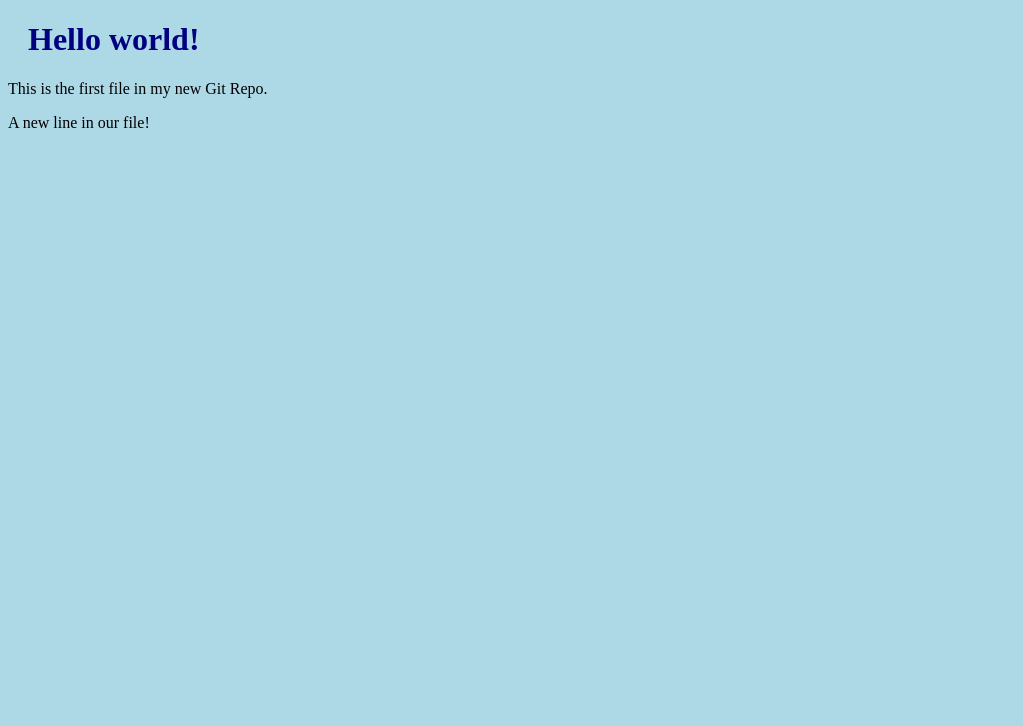
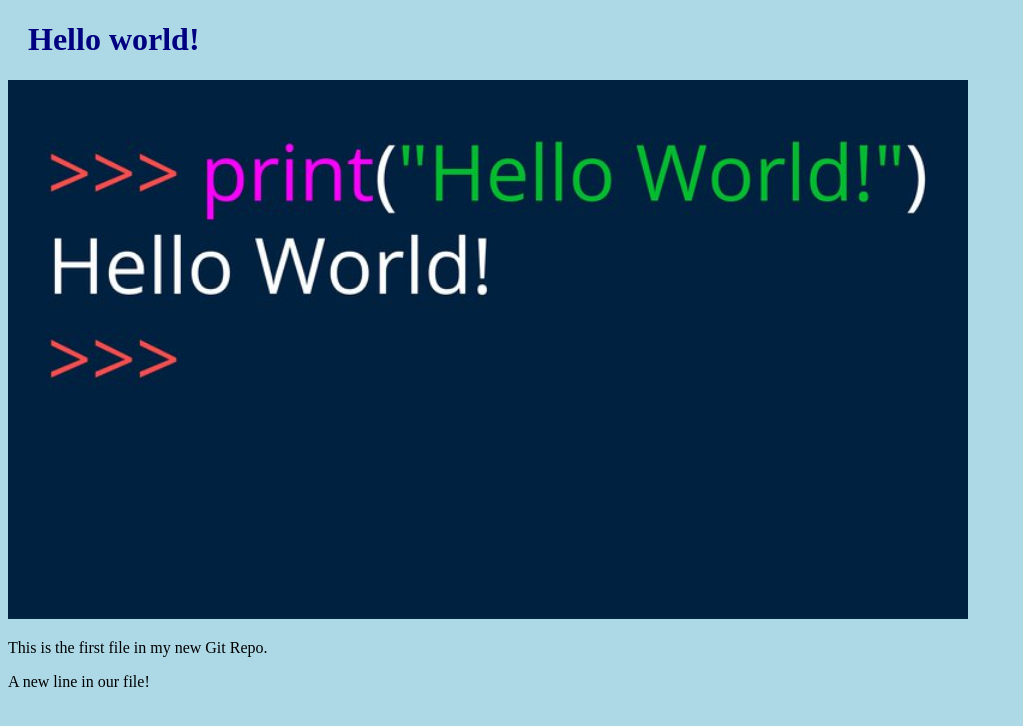
Before and after one commit to JoaoPedroMaFi/w3schools-test, a plain HTML site: page project/index.html in a window 1280 px wide. Shown: the whole page, without its empty margins (0-1023 px from the left). Drawn offline with Linux system fonts and the light colour scheme.

Commit message:
Added image to Hello World

```diff
--- a/project/index.html
+++ b/project/index.html
@@ -1 +1,2 @@
-<!DOCTYPE html><html><head><title>Page Title</title></head><title>Hello World!</title><link rel="stylesheet" href="bluestyle.css"></head><body><h1>Hello world!</h1><p>This is the first file in my new Git Repo.</p><p>A new line in our file!</p></body></html>
+<!DOCTYPE html><html><head><title>Page Title</title></head><title>Hello World!</title><link rel="stylesheet" href="bluestyle.css"></head><body><h1>Hello world!</h1><div><img src="img_hello_world.jpg" alt="Hello World from Space"
+    style="width:100%;max-width:960px"></div><p>This is the first file in my new Git Repo.</p><p>A new line in our file!</p></body></html>
```
Also changed, not shown: project/img_hello_world.jpg (added).
